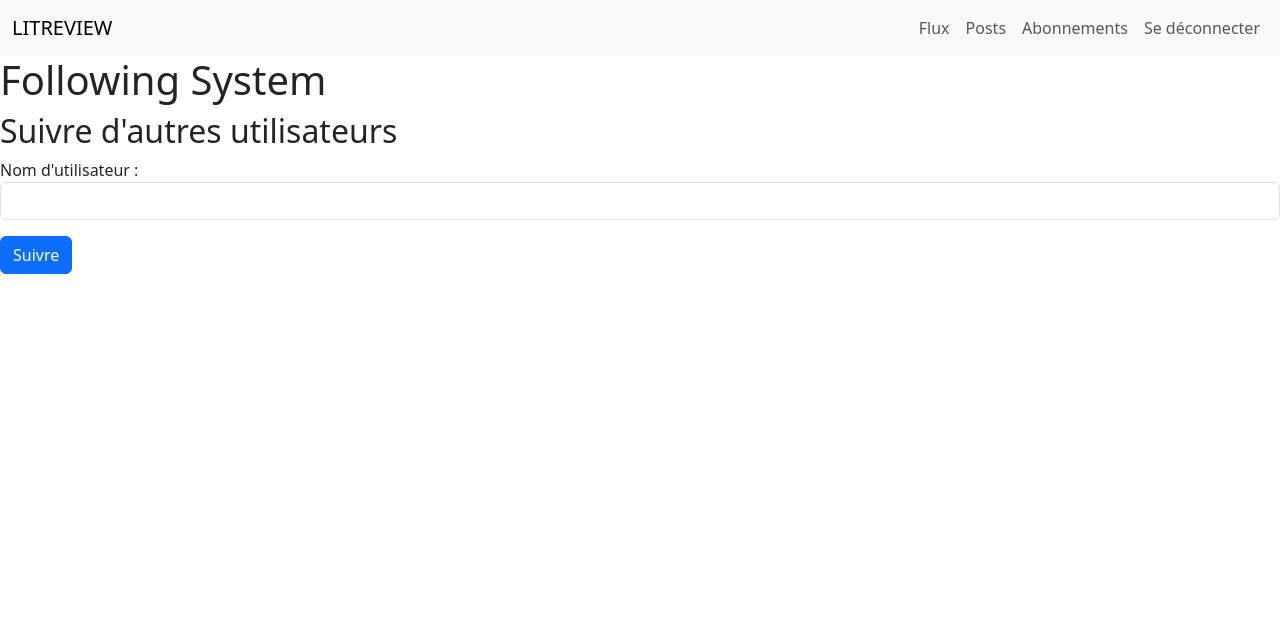
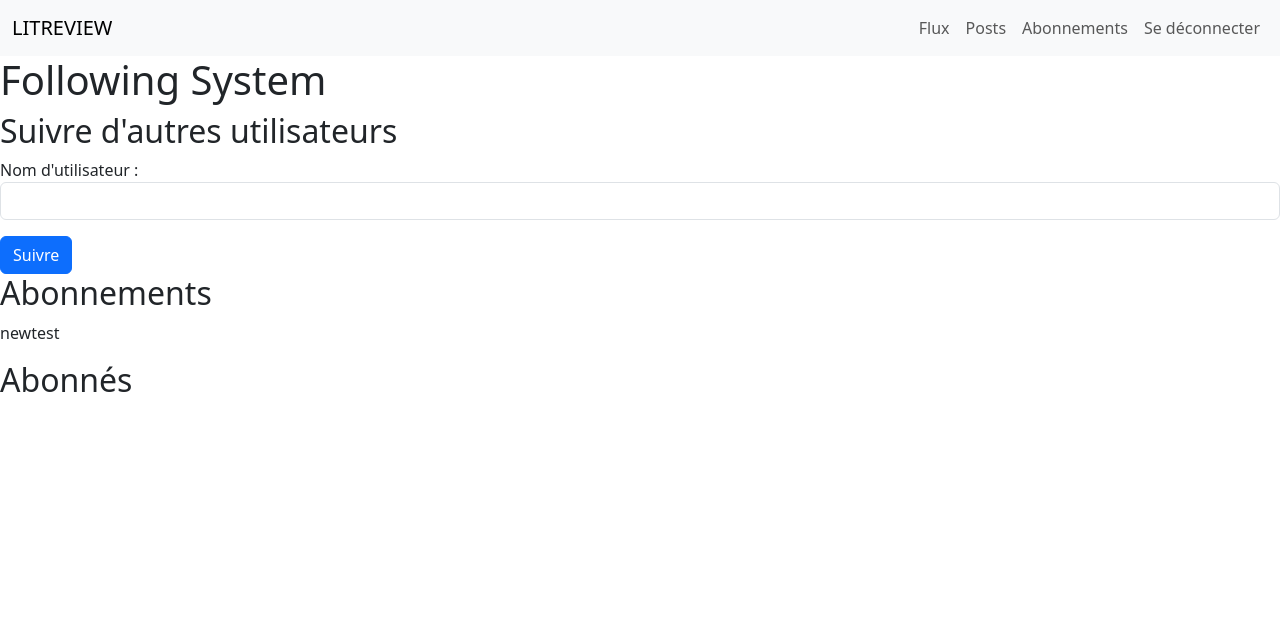
Before and after one commit to Nozgood/P9_Litrevu, a Django app: page /following/ in a window 1280 px wide. Shown: the top 639 px of the page. Run offline with Django 4.2, Linux system fonts and the light colour scheme; a user stored in the database is signed in; data comes from the database, SQL or seed files in the repository; some libraries are stand-ins or nearby versions.

```diff
--- a/users/templates/following.html
+++ b/users/templates/following.html
@@ -13,4 +13,11 @@
         <button class="btn btn-primary" type="submit">Suivre</button>
     </form>
     {{ message }}
+    <h2 class="h2"> Abonnements</h2>
+    {% for following_user in following_users %}
+        <div class="mb-3">
+            {{ following_user.username }}
+        </div>
+    {% endfor %}
+    <h2 class="h2"> Abonnés </h2>
 {% endblock content %}
--- a/users/views.py
+++ b/users/views.py
@@ -52,10 +52,14 @@ def signup(request):
 def following(request):
     message = ""
     user_to_follow_form = users.forms.FollowUserForm(request.POST if request.method == "POST" else None)
+    connected_user = request.user
+    following_relations = connected_user.following.all()
+    print(f'following relations: {following_relations}')
+    followed_users = [relation.followed_user for relation in following_relations]
+    print(f'test: {followed_users}')
     if request.method == "POST" and user_to_follow_form.is_valid():
         try:
             user_to_follow = User.objects.get(username=user_to_follow_form.cleaned_data["username"])
-            connected_user = request.user
             print(f'connected user: {connected_user.username}')
             print(f'test: {user_to_follow}, {user_to_follow.id}')
             UserFollows.objects.create(
@@ -71,6 +75,7 @@ def following(request):
         context={
             'form': user_to_follow_form,
             'message': message,
+            'following_users': followed_users,
         },
     )
 
```
